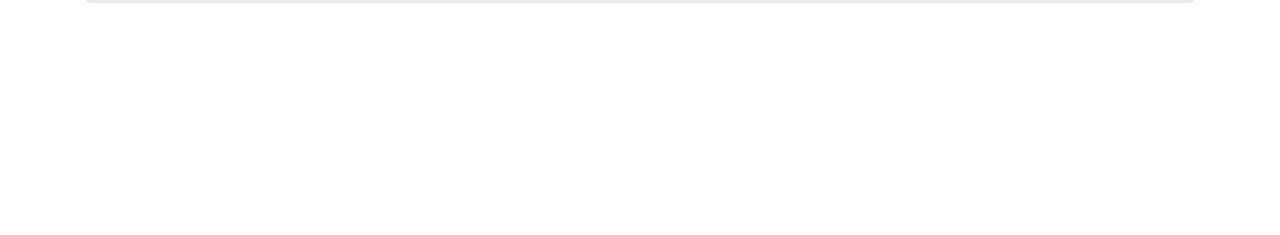
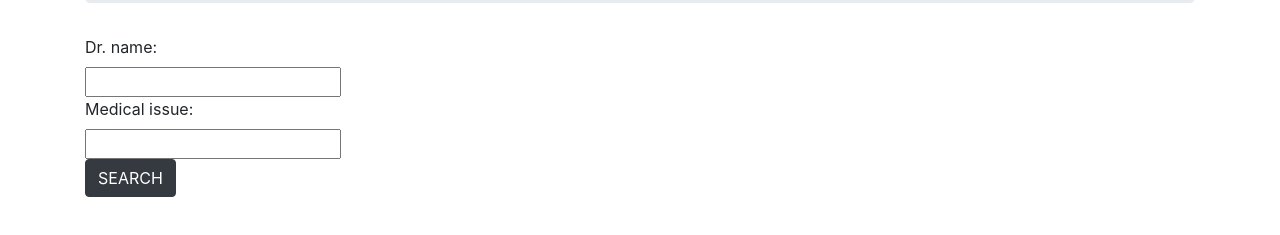
Before and after one commit to brnhensley/DoctorLookup, a website built with webpack: page src/index.html in a window 1280 px wide. Shown: the part 181-416 px from the top of the page. Built offline with nearby package versions, Linux system fonts and the light colour scheme.

Commit message:
add html form to take name and med issue

```diff
--- a/src/index.html
+++ b/src/index.html
@@ -9,7 +9,19 @@
     <div class="jumbotron">
       <h1>Welcome to ze Doctor Looker-Upper!</h1>
     </div>
-    <!-- Code goes here -->
+
+        <form id="drSearch" method="post">
+          <label for="drname">Dr. name:</label><br>
+          <input id="drname" type="text" name="drname">
+          <br>
+          <label for="medissue">Medical issue:</label><br>
+          <input id="medissue" type="text" name="medissue">
+          <br>
+          <button type="submit" name="button" class="btn btn-dark">SEARCH</button>
+        </form>
+        <br>
+        <div id="showDrs"></div>
+
   </div>
 </body>
 </html>
```
